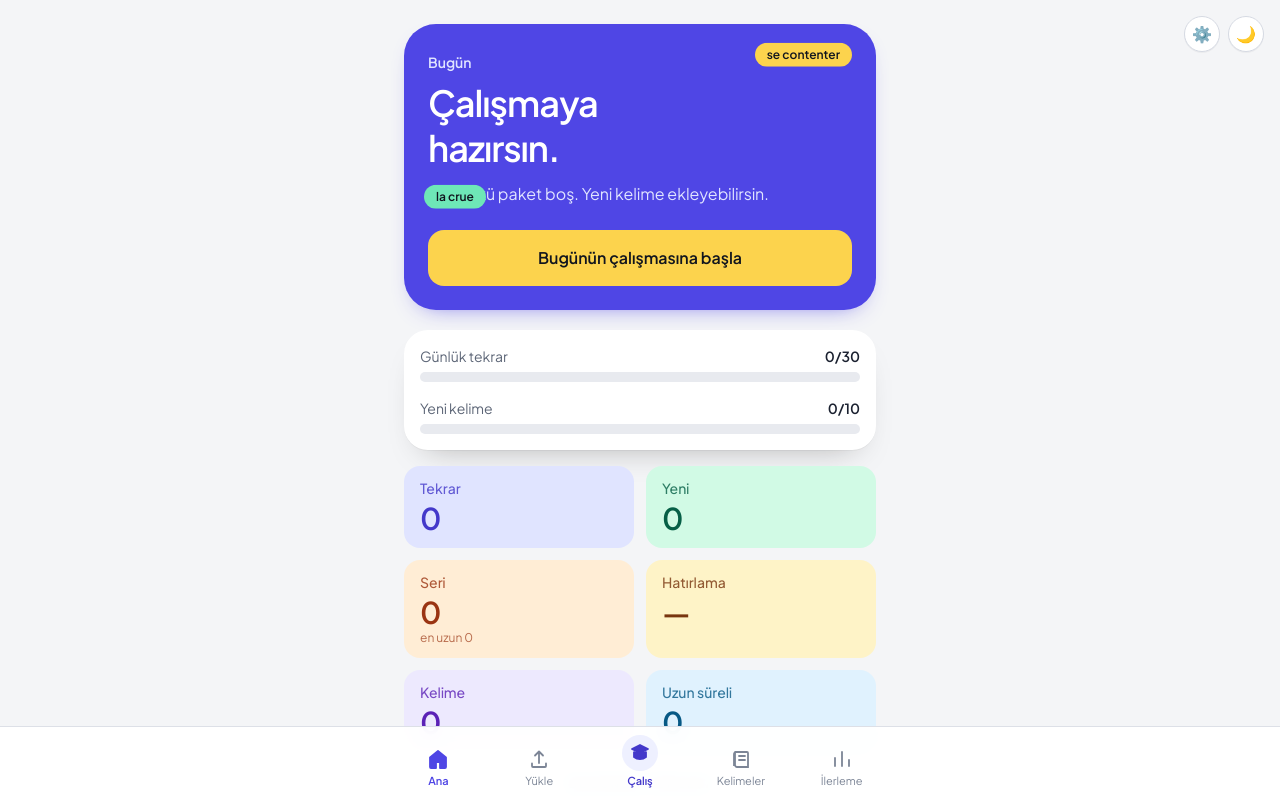
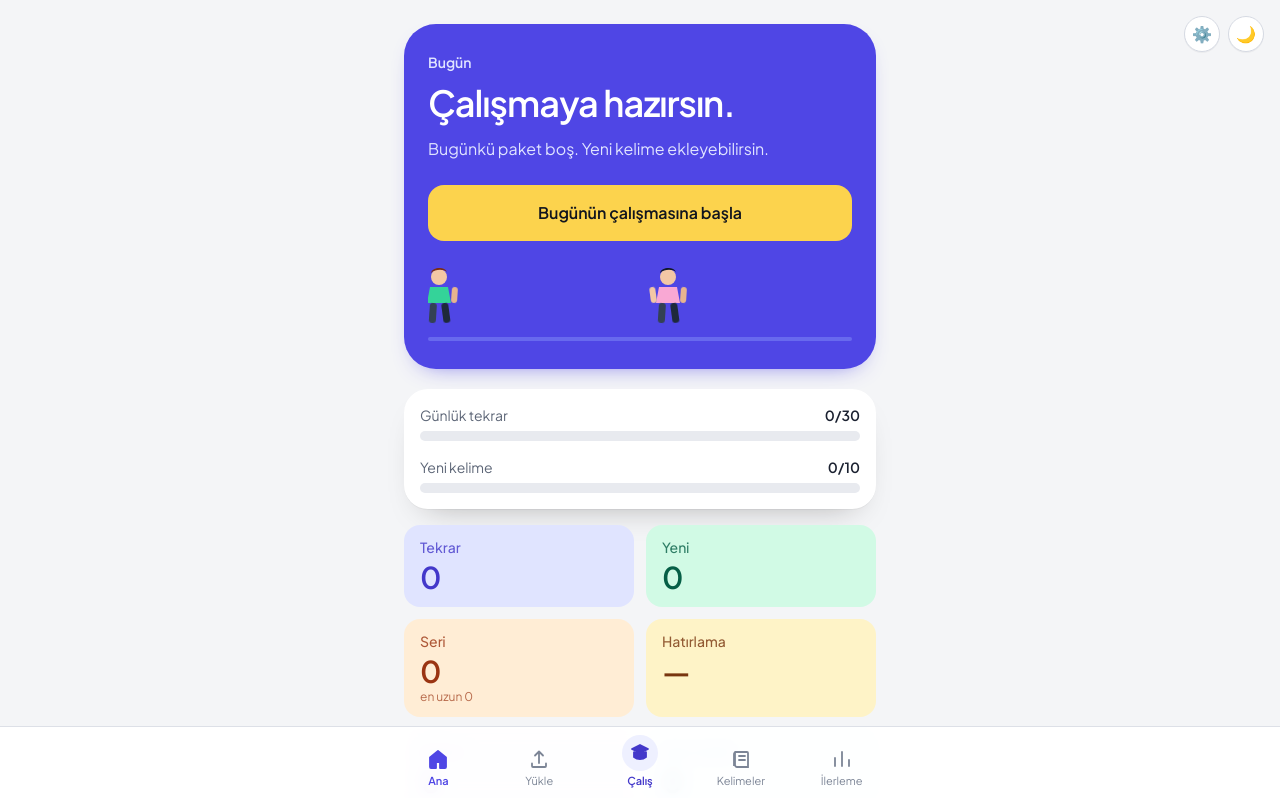
Before and after one commit to demirogluali4017-design/quizanki, a Next.js app: page / in a window 1280 px wide. Shown: the top 798 px of the page. Built offline with nearby package versions, Linux system fonts and the light colour scheme; no server answers; the database is empty.

Commit message:
Replace the home chips with running people

```diff
--- a/app/globals.css
+++ b/app/globals.css
@@ -93,14 +93,58 @@ button:not(:disabled),
   }
 }
 
-@keyframes home-float {
+@keyframes run-across {
+  from {
+    left: -18%;
+  }
+  to {
+    left: 108%;
+  }
+}
+
+@keyframes stride {
+  from {
+    transform: rotate(-34deg);
+  }
+  to {
+    transform: rotate(30deg);
+  }
+}
+
+@keyframes run-bob {
   0%,
   100% {
     transform: translateY(0);
   }
   50% {
-    transform: translateY(-7px);
+    transform: translateY(-4px);
   }
+}
+
+.runner-lane {
+  position: relative;
+  height: 84px;
+  overflow: hidden;
+}
+
+.runner {
+  position: absolute;
+  bottom: 0;
+  animation: run-across linear infinite;
+}
+
+.runner-bob {
+  animation: run-bob 0.36s ease-in-out infinite;
+}
+
+.limb {
+  transform-box: fill-box;
+  transform-origin: center top;
+  animation: stride 0.32s ease-in-out infinite alternate;
+}
+
+.limb-late {
+  animation-delay: -0.32s;
 }
 
 @keyframes home-bar {
@@ -114,10 +158,6 @@ button:not(:disabled),
 
 .home-rise {
   animation: home-rise 0.55s ease both;
-}
-
-.home-float {
-  animation: home-float 4.2s ease-in-out infinite;
 }
 
 .home-bar {
--- a/app/page.tsx
+++ b/app/page.tsx
@@ -79,14 +79,9 @@ export default async function HomePage() {
   return (
     <main className="mx-auto flex min-h-screen w-full max-w-lg flex-col px-5 pb-6 pt-6">
       <div className="home-rise relative overflow-hidden rounded-[2rem] bg-indigo-600 px-6 pb-6 pt-7 text-white">
-        <span className="home-float absolute right-6 top-6 rounded-full bg-amber-300 px-3 py-1 text-xs font-semibold text-slate-900">
-          se contenter
-        </span>
-        <span className="home-float absolute bottom-24 left-5 rounded-full bg-emerald-300 px-3 py-1 text-xs font-semibold text-slate-900 [animation-delay:0.8s]">
-          la crue
-        </span>
         <p className="text-sm font-semibold text-indigo-100">Bugün</p>
-        <h1 className="mt-2 max-w-[16rem] text-4xl font-semibold leading-tight tracking-tight">
+        <span className="sr-only">Koşan öğrenciler</span>
+        <h1 className="mt-2 text-4xl font-semibold leading-tight tracking-tight">
           Çalışmaya hazırsın.
         </h1>
         <p className="mt-3 text-indigo-100">
@@ -100,6 +95,12 @@ export default async function HomePage() {
         >
           Bugünün çalışmasına başla
         </Link>
+        <div className="runner-lane mt-5">
+          <div className="absolute inset-x-0 bottom-1 h-1 rounded-full bg-indigo-400/50" />
+          <Runner shirt="#fbbf24" hair="#1f2937" duration="5.6s" delay="0s" />
+          <Runner shirt="#34d399" hair="#7c2d12" duration="7.2s" delay="-2.4s" />
+          <Runner shirt="#f9a8d4" hair="#111827" duration="6.3s" delay="-4.1s" />
+        </div>
       </div>
 
       <div className="home-rise mt-5 space-y-4 rounded-3xl bg-white p-4 shadow-sm dark:bg-slate-900" style={{ animationDelay: "80ms" }}>
@@ -126,6 +127,42 @@ export default async function HomePage() {
         <MotiveLine />
       </div>
     </main>
+  );
+}
+
+function Runner({
+  shirt,
+  hair,
+  duration,
+  delay,
+}: {
+  shirt: string;
+  hair: string;
+  duration: string;
+  delay: string;
+}) {
+  return (
+    <div className="runner" style={{ animationDuration: duration, animationDelay: delay }}>
+      <div className="runner-bob">
+        <svg width="58" height="76" viewBox="0 0 58 76" aria-hidden="true">
+          <circle cx="29" cy="12" r="8" fill="#f3c7a5" />
+          <path d="M21 8c1-6 14-7 16-1-3-3-12-3-16 1z" fill={hair} />
+          <path d="M20 22h18l3 16H17l3-16z" fill={shirt} />
+          <g className="limb limb-late">
+            <rect x="10" y="22" width="6" height="16" rx="3" fill="#f3c7a5" />
+          </g>
+          <g className="limb">
+            <rect x="42" y="22" width="6" height="16" rx="3" fill="#e7b48f" />
+          </g>
+          <g className="limb">
+            <rect x="20" y="38" width="7" height="20" rx="3" fill="#334155" />
+          </g>
+          <g className="limb limb-late">
+            <rect x="31" y="38" width="7" height="20" rx="3" fill="#1e293b" />
+          </g>
+        </svg>
+      </div>
+    </div>
   );
 }
 
```
